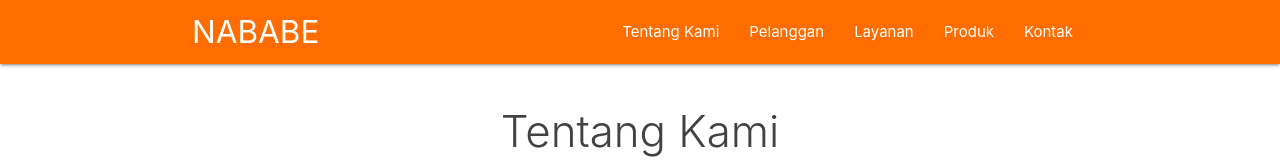
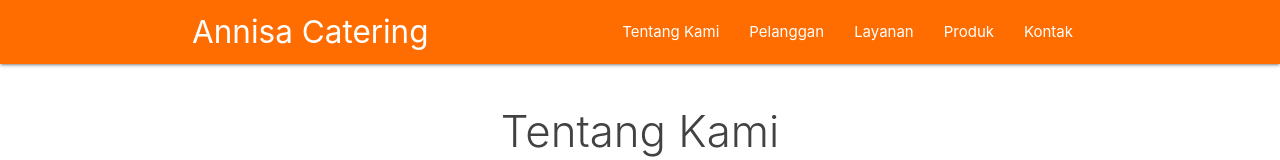
Before and after one commit to annisaacatering/annisaacatering.github.io, a plain HTML site: page aboutus.html in a window 1280 px wide. Shown: the top 160 px of the page. Drawn offline with Linux system fonts and the light colour scheme.

Commit message:
menambah logo

```diff
--- a/aboutus.html
+++ b/aboutus.html
@@ -12,7 +12,8 @@
 
       <!--Let browser know website is optimized for mobile-->
       <meta name="viewport" content="width=device-width, initial-scale=1.0"/>
-      <title> Nasi Bakar Kemangi</title>
+      <title> Annisa Catering</title>
+      <link rel="icon" href="img/logo.png" type="image/icon type">
       <meta name="keywords" content="Nasi kotak nasi bakar, Pesan nasi kotak nasi bakar,Nasi kotak nasi bakar enak
       Menu nasi kotak nasi bakar, Harga nasi kotak nasi bakar, Nasi kotak nasi bakar murah, Pesan online nasi kotak nasi bakar, Nasi kotak nasi bakar terdekat, Nasi kotak nasi bakar spesial, Nasi kotak nasi bakar tumpeng, Nasi kotak nasi bakar ayam, Nasi kotak nasi bakar ikan, Nasi kotak nasi bakar seafood, Nasi kotak nasi bakar vegetarian, Nasi kotak nasi bakar lengkap, Nasi kotak nasi bakar pilihan">
     </head>
@@ -24,7 +25,7 @@
         <nav class="orange accent-4">
             <div class="container">
             <div class="nav-wrapper">
-              <a href="index.html" class="brand-logo">NABABE</a>
+              <a href="index.html" class="brand-logo">Annisa Catering</a>
               <a href="#" data-target="mobile-nav" class="sidenav-trigger"><i class="material-icons">menu</i></a>
               <ul class="right hide-on-med-and-down">
                 <li><a href="index.html">Tentang Kami</a></li>
--- a/package.json
+++ /dev/null
@@ -1,5 +0,0 @@
-{
-  "dependencies": {
-    "materialize-css": "^1.0.0"
-  }
-}
```
Also changed, not shown: index.html (+3 -1 lines), kontak.html (+1 -0 lines), produk.html (+1 -0 lines), img/logo.png (added), 1 other file.
